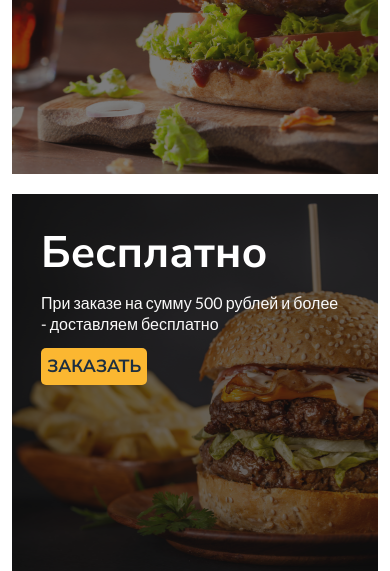
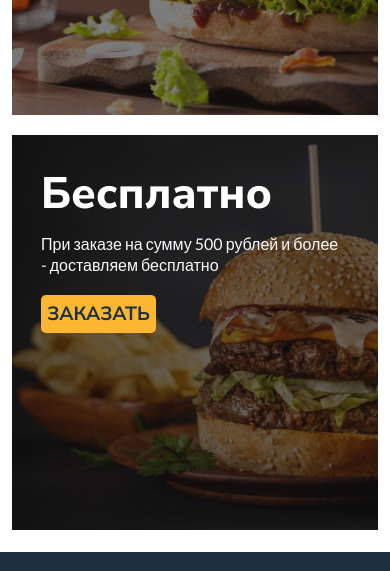
Before and after one commit to erikagumerova/burger, a plain HTML site: page index.html in a window 390 px wide. Shown: the part 1001-1572 px from the top of the page. Drawn offline with Linux system fonts and the light colour scheme.

Commit message:
Add files via upload

```diff
--- a/styles/mobile.css
+++ b/styles/mobile.css
@@ -39,7 +39,7 @@ h1 {
 }
 h1 span {
     color: #FBB731;
-    font-size: 0.4em;
+    font-size: 0.3em;
     font-weight: 700;
     line-height: 1.4;
     display: block;
@@ -60,7 +60,7 @@ h1 span {
     width: 60%;
     margin: 0 auto;
     text-decoration: none;
-    padding: 3%;
+    padding: 2% 3%;
     text-transform: uppercase;
     font-size: 2em;
     font-weight: 700;
@@ -74,7 +74,7 @@ h1 span {
 }
 
 .promo a {
-    font-size: 1.1em;
+    font-size: 1.2em;
     font-display: block;
     padding: 2%;
 }
@@ -147,11 +147,11 @@ h1 span {
 }
 .promo-right .description {
     max-width: 300px;
-    margin-bottom: 20px;
+    margin-bottom: 25px;
 }
 .free {
     font-size: 44px;
-    font-weight: 700;
+    font-weight: 800;
     margin-bottom: 10px;
 }
 .footer {
```
